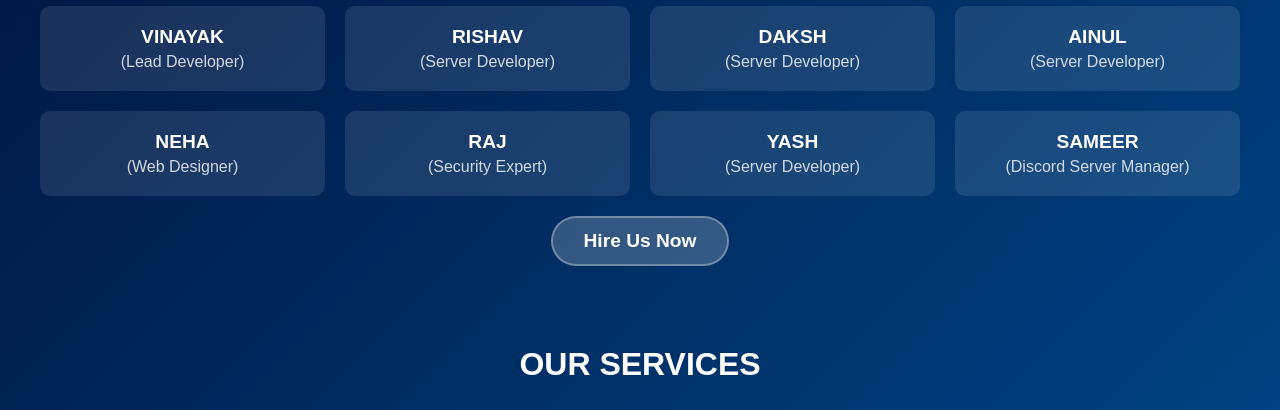
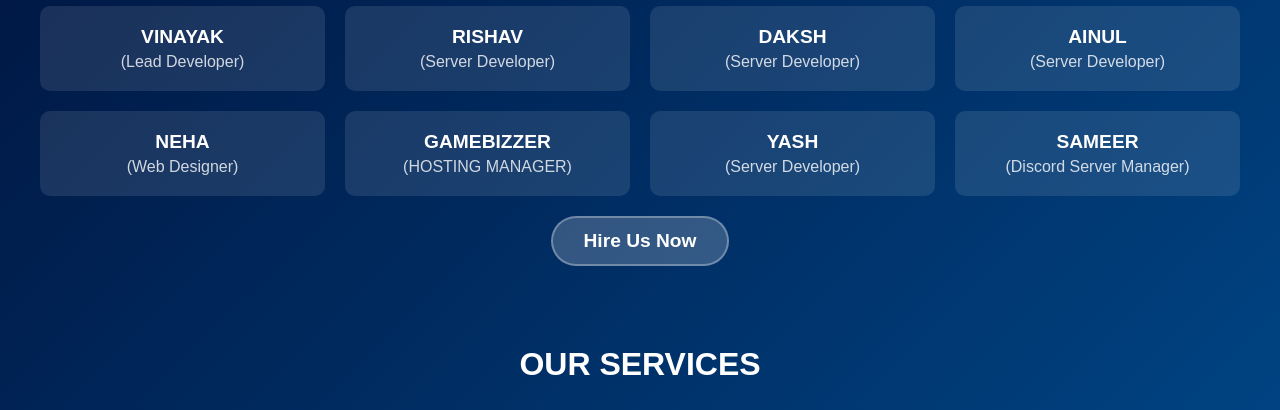
Before and after one commit to vinaaaaayak7/Hyper-Core-Developers, a plain HTML site: page introduction.html in a window 1280 px wide. Shown: the part 820-1230 px from the top of the page. Drawn offline with nearby package versions, Linux system fonts and the light colour scheme.

Commit message:
Update introduction.html

```diff
--- a/introduction.html
+++ b/introduction.html
@@ -172,7 +172,7 @@
             <div class="team-card"><h3>DAKSH</h3><p>(Server Developer)</p></div>
             <div class="team-card"><h3>AINUL</h3><p>(Server Developer)</p></div>
             <div class="team-card"><h3>NEHA</h3><p>(Web Designer)</p></div>
-            <div class="team-card"><h3>RAJ</h3><p>(Security Expert)</p></div>
+            <div class="team-card"><h3>GAMEBIZZER</h3><p>(HOSTING MANAGER)</p></div>
             <div class="team-card"><h3>YASH</h3><p>(Server Developer)</p></div>
             <div class="team-card"><h3>SAMEER</h3><p>(Discord Server Manager)</p></div>
         </div>
```
